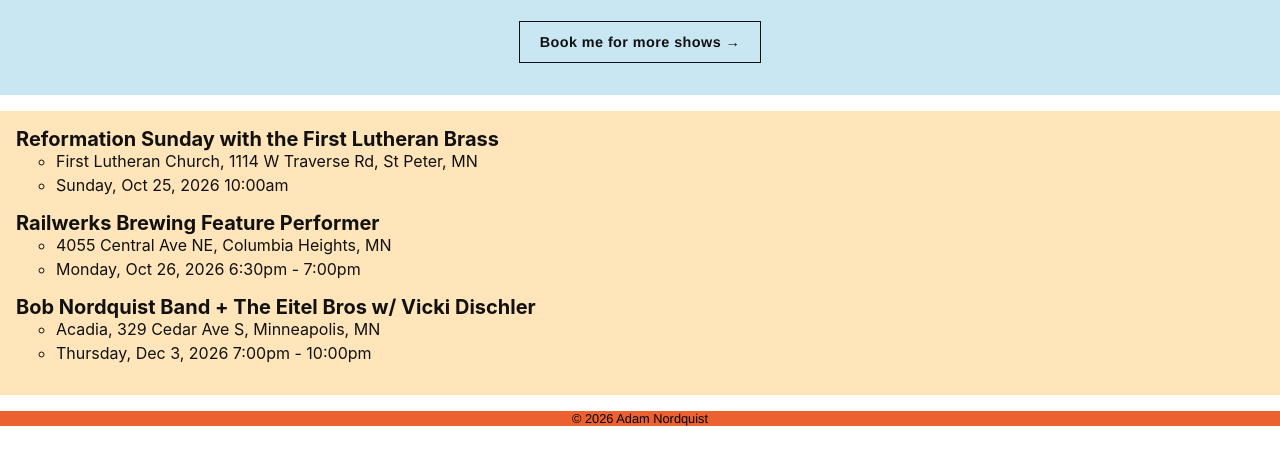
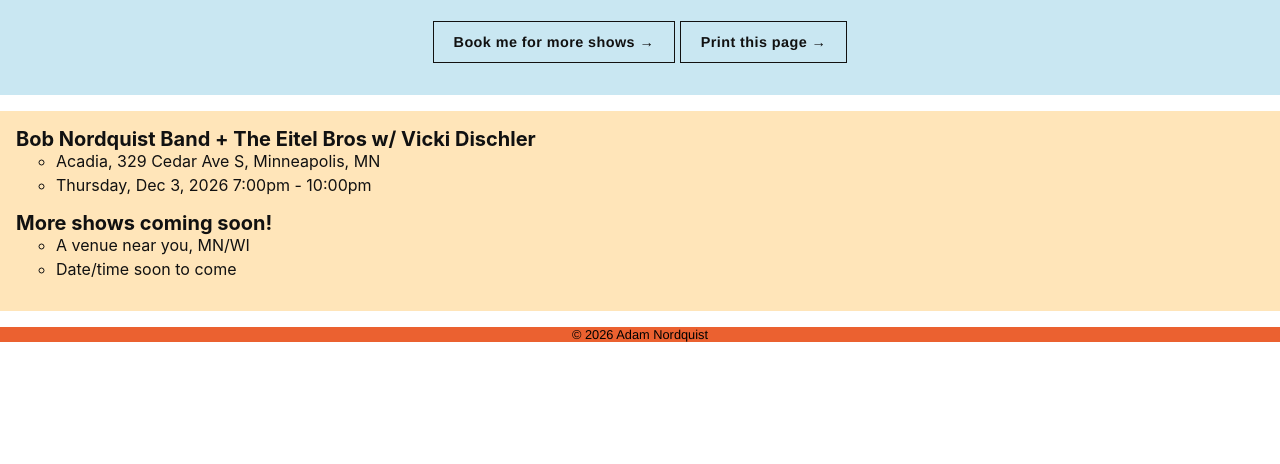
Before and after one commit to BSSDRVN/bssdrvn.github.io, a plain HTML site: page music/shows.html in a window 1280 px wide. Shown: the part 218-682 px from the top of the page. Drawn offline with Linux system fonts and the light colour scheme.

Commit message:
You can print?!

```diff
--- a/music/shows.html
+++ b/music/shows.html
@@ -25,6 +25,9 @@
             <a href="/music/book.html" class="music-button">
             Book me for more shows →
             </a>
+            <a class="music-button" onclick="window.print()">
+            Print this page →
+            </a>
         </div>
 
     <ul class="shows-list">
@@ -36,25 +39,17 @@
             </ul>
         </li> -->
 
-
-        <li>Reformation Sunday with the First Lutheran Brass
-            <ul>
-                <li>First Lutheran Church, 1114 W Traverse Rd, St Peter, MN</li>
-                <li>Sunday, Oct 25, 2026 10:00am</li>
-            </ul>
-        </li>
-
-        <li>Railwerks Brewing Feature Performer
-            <ul>
-                <li>4055 Central Ave NE, Columbia Heights, MN</li>
-                <li>Monday, Oct 26, 2026 6:30pm - 7:00pm</li>
-            </ul>
-        </li>
-
         <li>Bob Nordquist Band + The Eitel Bros w/ Vicki Dischler
             <ul>
                 <li>Acadia, 329 Cedar Ave S, Minneapolis, MN</li>
                 <li>Thursday, Dec 3, 2026 7:00pm - 10:00pm</li>
+            </ul>
+        </li>
+
+        <li>More shows coming soon!
+            <ul>
+                <li>A venue near you, MN/WI</li>
+                <li>Date/time soon to come</li>
             </ul>
         </li>
     </ul>
```
